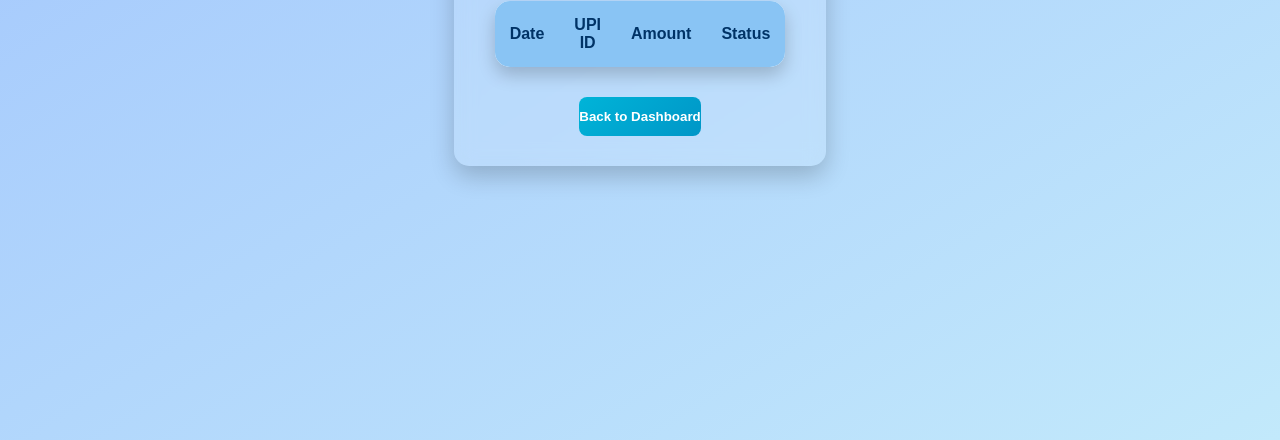
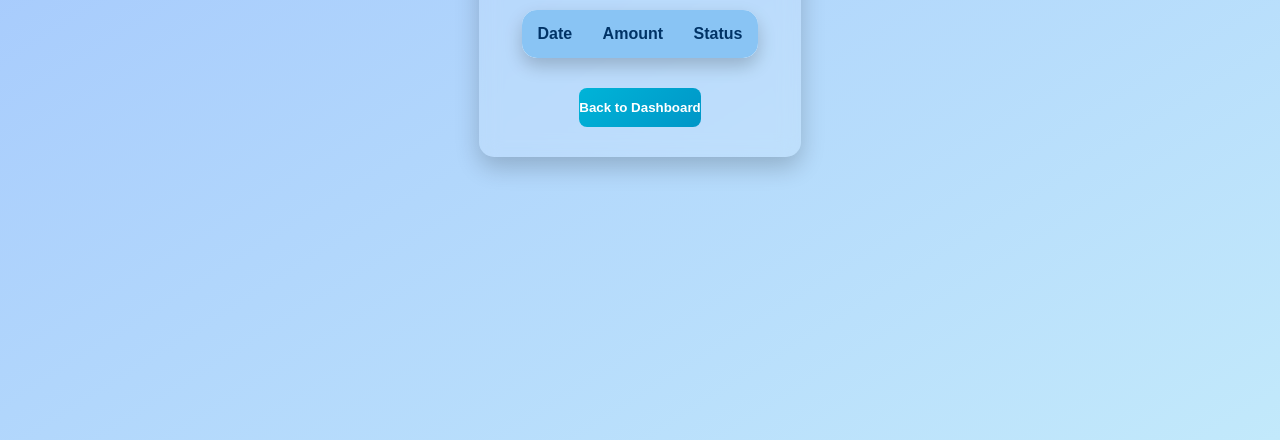
Before and after one commit to Tirtha134/UPI-TRANSACTION-FRAUD-DETECTION-SYSTEM, a plain HTML site: page transactions.html in a window 1280 px wide. Shown: the part 360-800 px from the top of the page. Drawn offline with Linux system fonts and the light colour scheme; sample sign-in values are in the browser's storage.

Commit message:
This is TRANSACTION HTML FILE

```diff
--- a/transactions.html
+++ b/transactions.html
@@ -14,7 +14,6 @@
       <thead>
         <tr>
           <th>Date</th>
-          <th>UPI ID</th>
           <th>Amount</th>
           <th>Status</th>
         </tr>
```
